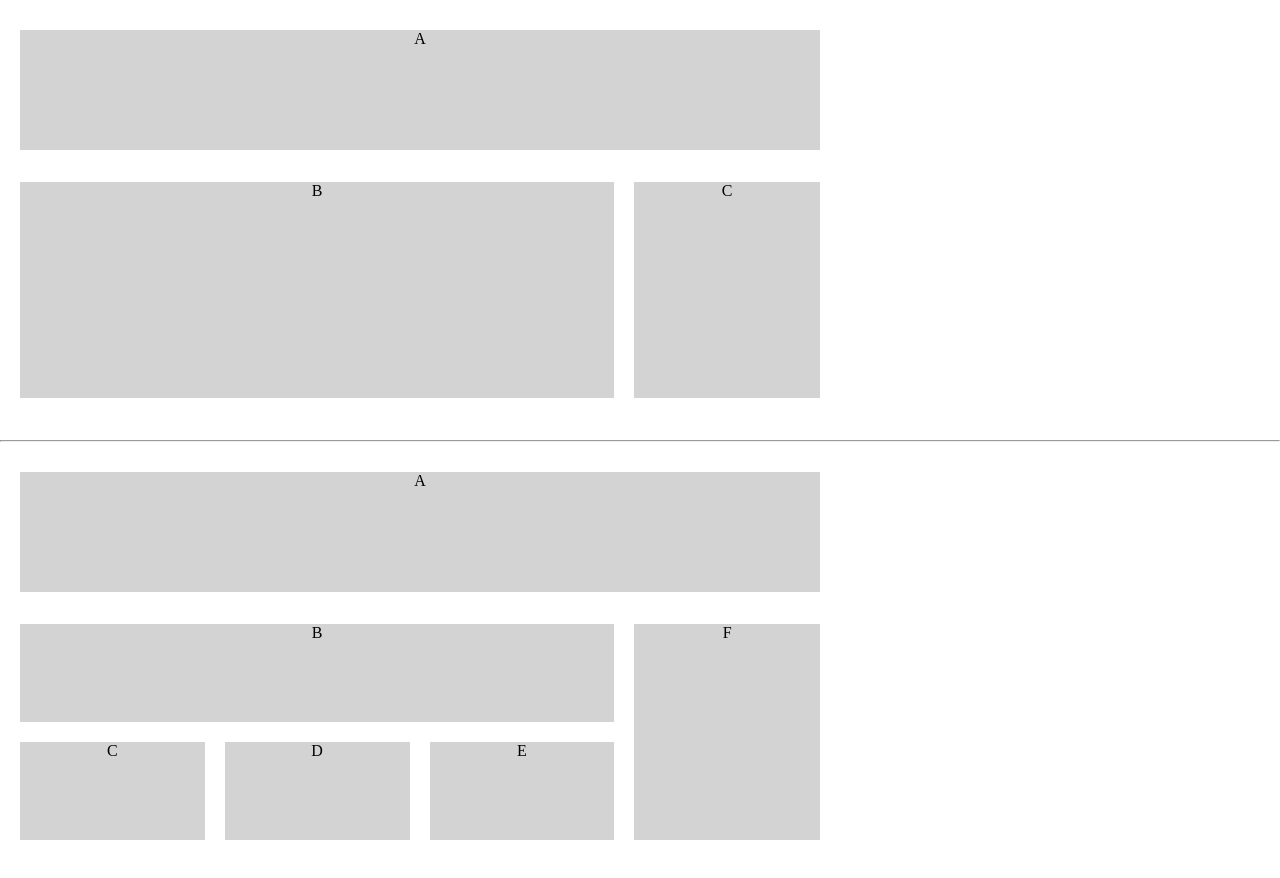
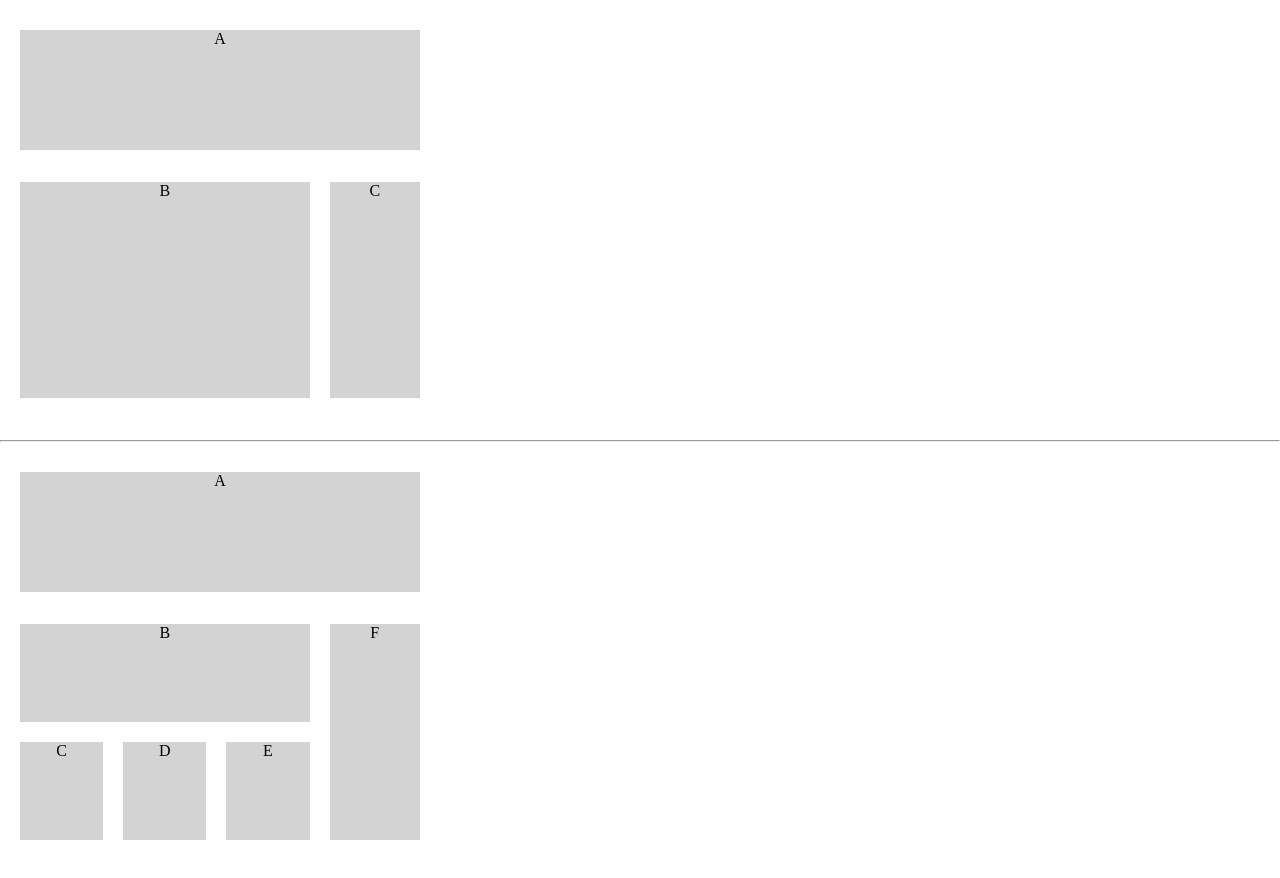
Before and after one commit to BohdanaKh/dec-2022-html, a plain HTML site: page lesson4/adaptive base1 2.html in a window 1280 px wide. Drawn offline with Linux system fonts and the light colour scheme.

Commit message:
зміни

```diff
--- a/lesson4/main.css
+++ b/lesson4/main.css
@@ -4,7 +4,7 @@ body{
 }
 
 .container, .container2{
-    width: 100vh;
+    width: 50vh;
     height: 50vh;
     margin: 20px;
     display: flex;
```
Also changed, not shown: lesson4/adaptive base1 2.html (+1 -1 lines).
